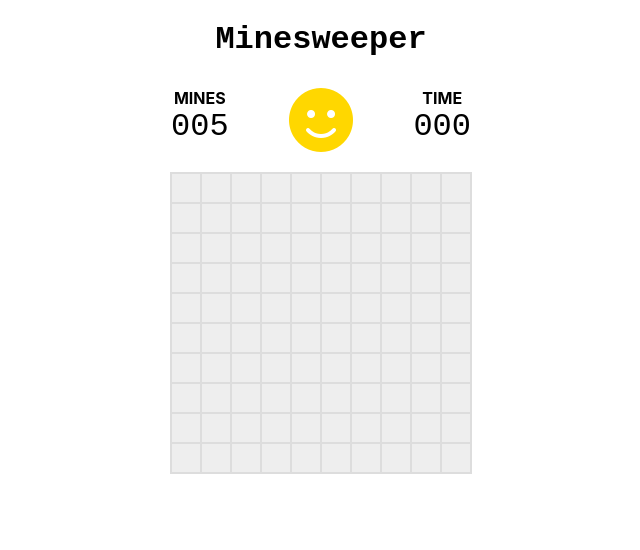
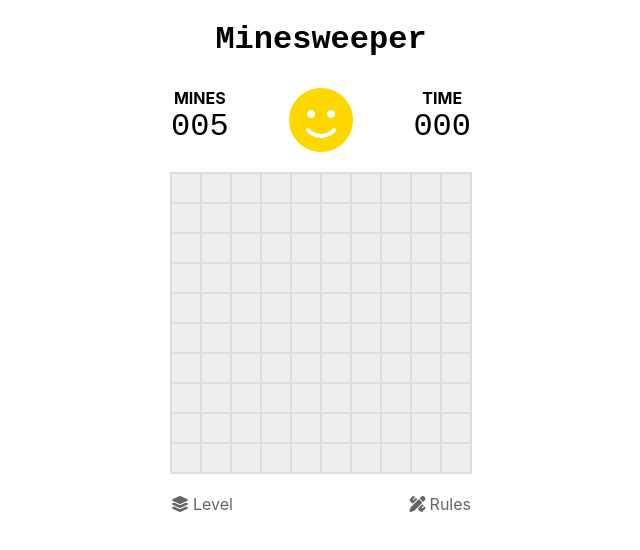
Before and after one commit to msandula12/minesweeper, a React (Create React App) app: page / in a window 1280 px wide. Shown: the top 550 px of the page, without its empty margins (319-959 px from the left). Built offline with nearby package versions, Linux system fonts and the light colour scheme.

Commit message:
Create buttons for Level and Rules

```diff
--- a/src/App.css
+++ b/src/App.css
@@ -53,16 +53,33 @@
   font-size: var(--size-xl);
 }
 
+.margin-right-xs {
+  margin-right: var(--size-xs);
+}
+
 /* COMPONENT-SPECIFIC */
 .header {
   text-align: center;
   margin-bottom: 30px;
 }
 
+.icon {
+  margin-right: 5px;
+}
+
+.text-btn {
+  opacity: 0.6;
+}
+
+.text-btn:hover {
+  opacity: 1;
+  cursor: pointer;
+}
+
 .grid {
   display: inline-block;
   border: 1px solid #ddd;
-  margin: 0 auto;
+  margin: 0 auto 20px;
 }
 
 .toolbar {
--- a/src/components/Grid.tsx
+++ b/src/components/Grid.tsx
@@ -13,7 +13,6 @@ type Props = {
 
 const Grid = ({ columns = 10, mines = 5, rows = 10 }: Props) => {
   const gridRows = generateGridRows(rows, columns, mines);
-  console.log('gridRows: ', gridRows);
 
   return (
     <div className="grid">
--- /dev/null
+++ b/src/components/Icon.tsx
@@ -0,0 +1,14 @@
+import React from 'react';
+
+type Props = {
+  name: string;
+  withMargin?: boolean;
+};
+
+const Icon = ({ name, withMargin }: Props) => {
+  return (
+    <i className={`fas fa-${name} ${withMargin ? 'margin-right-xs' : ''}`} />
+  );
+};
+
+export default Icon;
--- a/src/components/Minesweeper.tsx
+++ b/src/components/Minesweeper.tsx
@@ -3,6 +3,7 @@ import React from 'react';
 import MineCounter from './MineCounter';
 import TimeCounter from './TimeCounter';
 import Grid from './Grid';
+import Icon from './Icon';
 import Smiley from './Smiley';
 
 const Minesweeper = () => {
@@ -14,6 +15,16 @@ const Minesweeper = () => {
         <TimeCounter />
       </div>
       <Grid columns={10} rows={10} mines={10} />{' '}
+      <div className="toolbar flex-row justify-between">
+        <div className="text-btn">
+          <Icon name="layer-group" withMargin />
+          Level
+        </div>
+        <div className="text-btn">
+          <Icon name="pencil-ruler" withMargin />
+          Rules
+        </div>
+      </div>
     </div>
   );
 };
--- a/src/components/Square.tsx
+++ b/src/components/Square.tsx
@@ -2,6 +2,8 @@ import React, { useState, SyntheticEvent } from 'react';
 import classNames from 'classnames';
 
 import { ISquare } from '../types/general';
+
+import Icon from './Icon';
 
 type Props = {
   square: ISquare;
@@ -20,9 +22,9 @@ const Square = ({ square }: Props) => {
     if (!isOpen && !isFlagged) {
       return null;
     } else if (isFlagged) {
-      return <i className="fas fa-flag-checkered square-flag" />;
+      return <Icon name="flag-checkered" />;
     } else if (square.isMine) {
-      return <i className="fas fa-bomb" />;
+      return <Icon name="bomb" />;
     } else if (square.neighborsWithMines) {
       const numOfNeighbors = getNumbeOfNeighbors(square.neighborsWithMines);
       const neighborsCls = `neighbors ${numOfNeighbors}-neighbors`;
```
